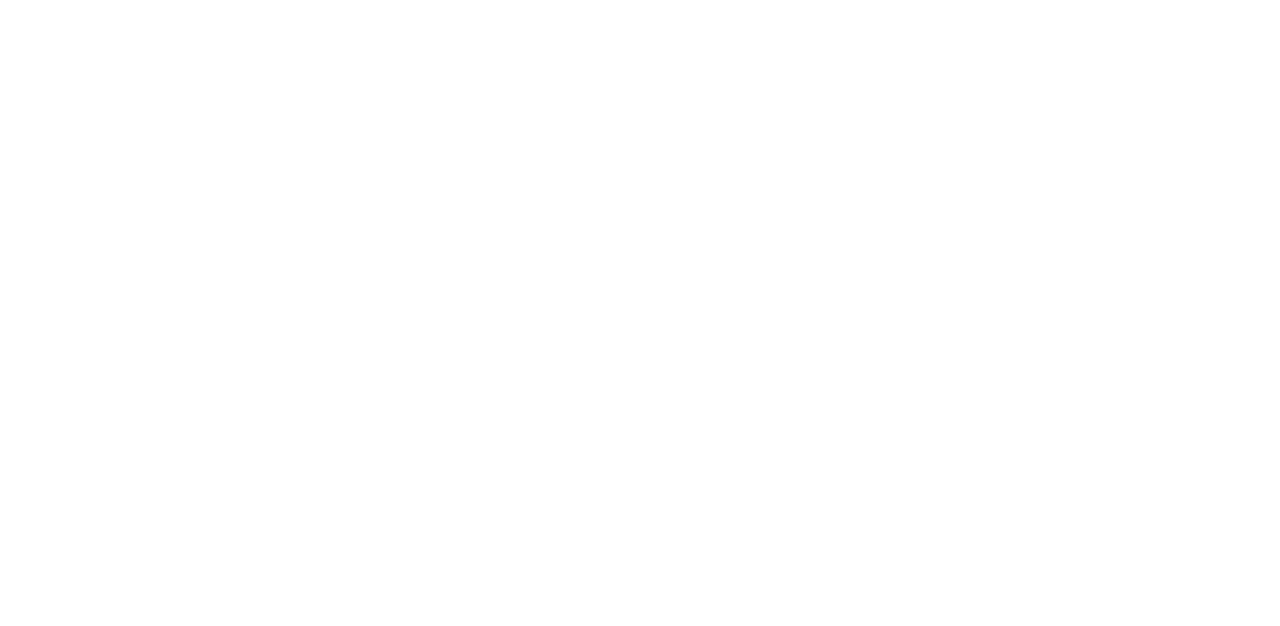
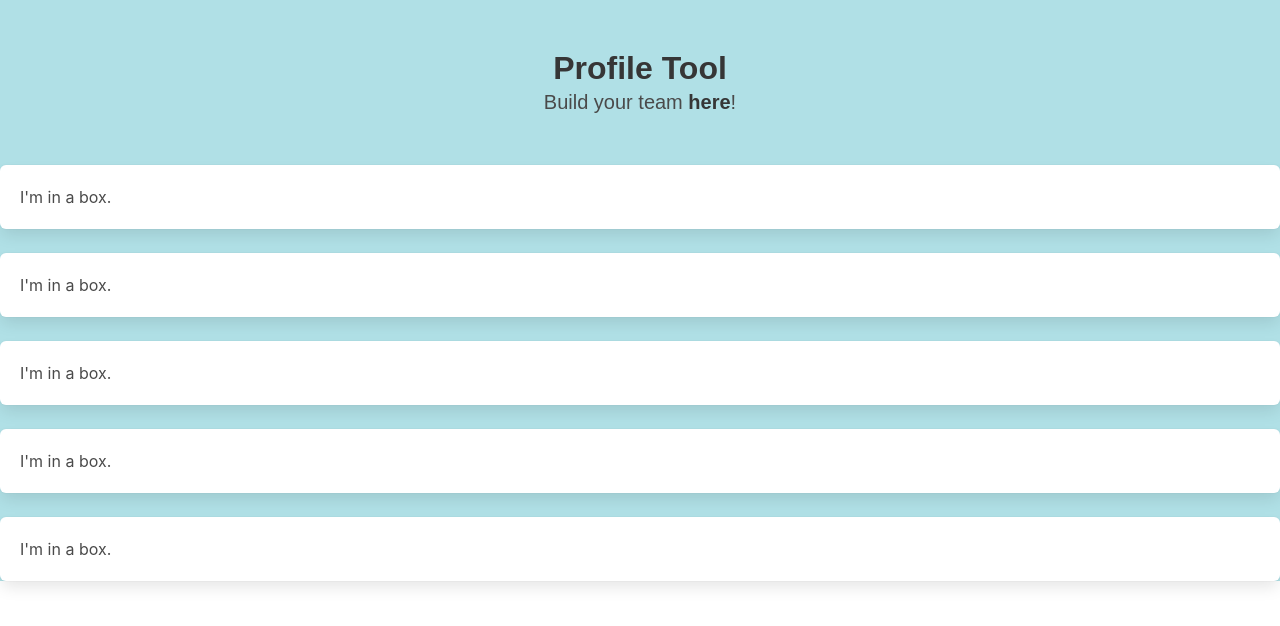
Before and after one commit to ChristyGHanson/profile-tool-10, a website: page src/html/index.html in a window 1280 px wide. Drawn offline with nearby package versions, Linux system fonts and the light colour scheme.

Commit message:
Include Bulma styling. Added pseudocode to lib folder

```diff
--- a/package.json
+++ b/package.json
@@ -1,5 +1,7 @@
 {
   "dependencies": {
+    "bulma": "^0.9.4",
+    "bulma-start": "^0.0.5",
     "inquirer": "^8.2.4",
     "jest": "^29.5.0"
   }
--- a/src/css/style.css
+++ b/src/css/style.css
@@ -1 +1,38 @@
 /* template helper code */
+header {
+    background-color: rgb(133, 76, 213);
+    display: flex;
+    justify-content: center;
+    border: 2px solid rgb(0, 0, 0);
+
+}
+
+h1 {
+    color: rgb(255, 255, 255);
+    display: flex;
+    justify-content: center;
+    font-family: Arial, Helvetica, sans-serif;
+    font-style: normal;
+    font-size: 40px;
+}
+
+body {
+    background-color: powderblue;
+}
+
+
+
+p {
+    color: rgb(0, 0, 0);
+    font-family: Arial, Helvetica, sans-serif;
+    font-style: normal;
+    font-size: 20px;
+}
+
+.container {
+    display: flex;
+    flex-direction: column;
+    align-items: center;
+    border: 2px solid powderblue;
+
+}
--- a/src/html/index.html
+++ b/src/html/index.html
@@ -1 +1,47 @@
 <!-- template helper code -->
+<!DOCTYPE html>
+<html lang="en">
+
+<head>
+    <meta charset="UTF-8">
+    <meta name="viewport" content="width=device-width, initial-scale=1.0">
+    <link rel="stylesheet" type="text/css" href="/src/css/style.css">
+    <!-- Styled with Bulma! -->
+    <link rel="stylesheet" href="https://cdn.jsdelivr.net/npm/bulma@0.9.4/css/bulma.min.css">
+    <title>Profile Tool</title>
+</head>
+
+<body>
+    <section class="section">
+        <div class="container">
+            <h1 class="title">
+                Profile Tool
+            </h1>
+            <p class="subtitle">
+                Build your team <strong>here</strong>!
+            </p>
+        </div>
+    </section>
+
+    <div class="box">
+        I'm in a box.
+    </div>
+    <div class="box">
+        I'm in a box.
+    </div>
+    <div class="box">
+        I'm in a box.
+    </div>
+    <div class="box">
+        I'm in a box.
+    </div>
+    <div class="box">
+        I'm in a box.
+    </div>
+
+
+
+
+</body>
+
+</html>
```
Also changed, not shown: lib/Employee.js (added, +14 -0 lines), lib/Engineer.js (added, +14 -0 lines), lib/Intern.js (added, +13 -0 lines), lib/Manager.js (added, +13 -0 lines), 2 other files.
